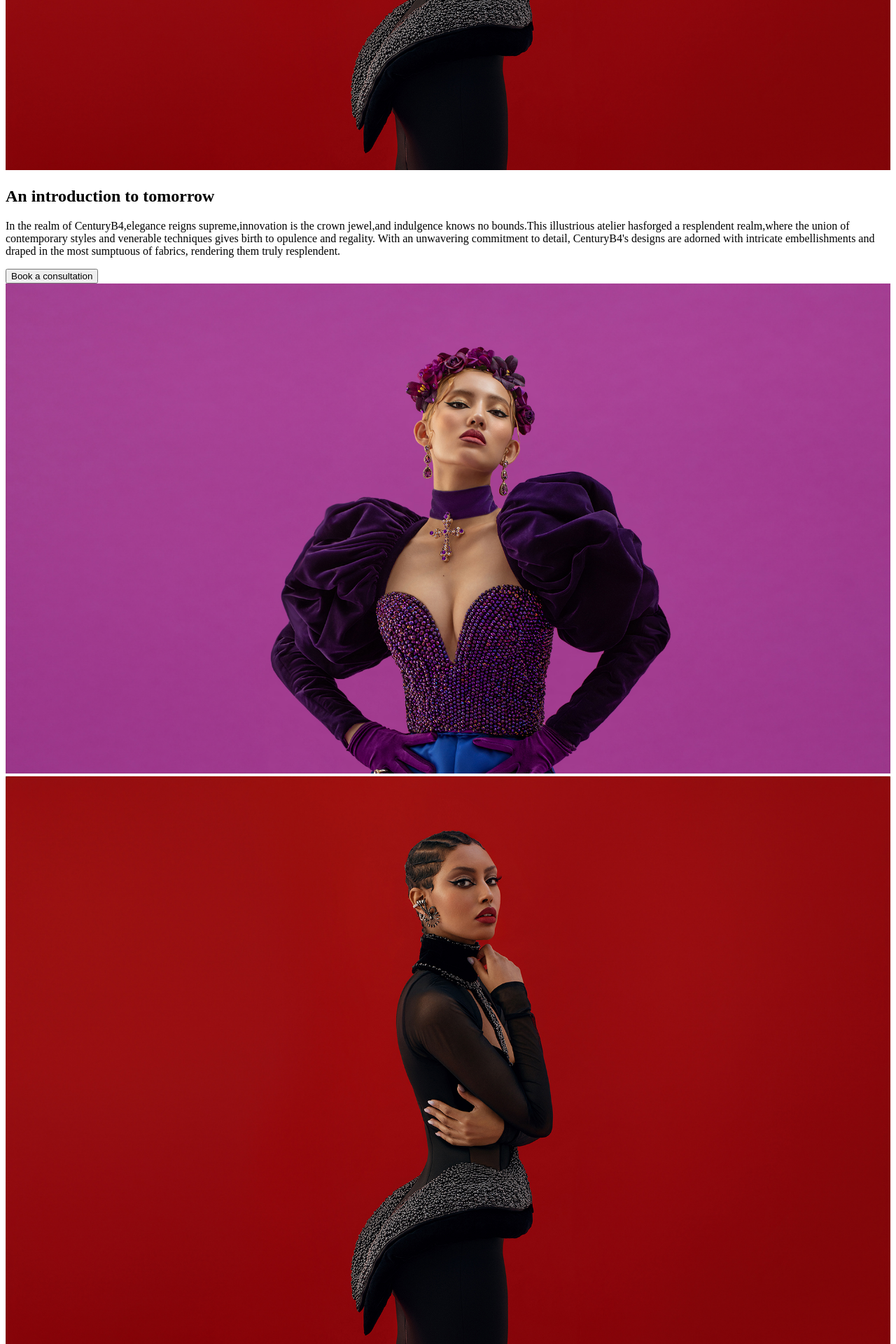
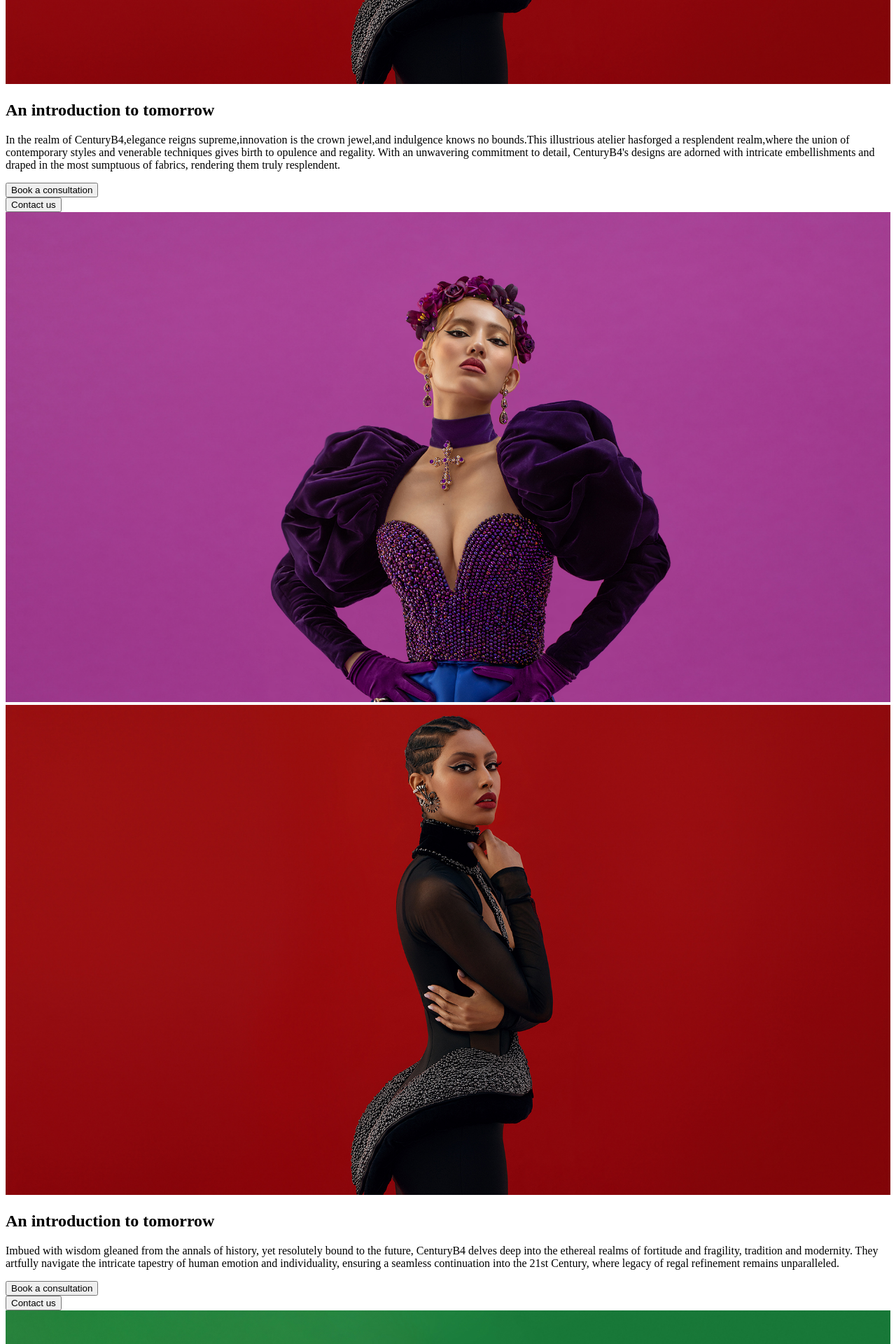
Before and after one commit to coolrass1/steve, a Next.js app: page / in a window 1280 px wide. Shown: the part 1521-3441 px from the top of the page at 70% size. Built offline with nearby package versions, Linux system fonts and the light colour scheme.

Commit message:
3 commit

```diff
--- a/app/page.js
+++ b/app/page.js
@@ -9,6 +9,7 @@ import Section3 from '@/components/Section3'
 import Section4 from '@/components/Section4'
 import Image from 'next/image'
 import {red, purple,green, picgreen, picorange,picpurple,picred} from '@/components/Data'
+import ContactButton from '@/components/ContactButton'
 
 export default function Home() {
   return (
@@ -17,18 +18,21 @@ export default function Home() {
    {/* red area*/}
     <Hero item={picred}/>
     <Hero2 item={red}/>
+    <ContactButton/>
     {/**purple area */}
     <Hero item={picpurple}/>
 
     {/* <Section3/> */}
     {/* <Section4/> */}
     <Hero2 item={purple}/>
+    <ContactButton/>
 {/* /* green area*/ }
 <Hero item={picgreen}/>
 
     {/* <Greenhero/> */}
     {/* <GreenHero2/> */}
     <Hero2 item={green}/>
+    <ContactButton/>
 {/* /**orange area */ }
 <Hero item={picorange}/>
 
--- /dev/null
+++ b/components/ContactButton.jsx
@@ -0,0 +1,13 @@
+import React from 'react'
+
+const ContactButton = () => {
+  return (
+    <div className='lg:hidden mt-1 mb-3 flex justify-center items-center min-h-0'>
+    <button className='px-7   mx-auto shadow-md '>Contact us</button>
+
+
+    </div>
+  )
+}
+
+export default ContactButton
--- a/components/Hero2.jsx
+++ b/components/Hero2.jsx
@@ -6,7 +6,7 @@ const Hero2 = ({item}) => {
     return (
         <section className='mt-3 mb-7 grid gap-7 grid-cols-1 lg:grid-cols-2'>
             <div className="order-2 lg:order-1">
-                <div className=' w-full h-full'>
+                <div className=' w-full h-full px-3'>
                     <Image
                         src="/images/GarnetRED1.jpg"
                         alt="Garnet"
@@ -14,7 +14,7 @@ const Hero2 = ({item}) => {
                         height={600}
                         priority
                         objectFit='cover'
-                        style={{ width: "100%", height: "100%", objectFit: "cover" }}
+                        style={{ width: "100%", minHeight:"700px", objectFit: "cover" }}
 
                     />
                 </div>
```
Also changed, not shown: components/1194286.svg (added).
